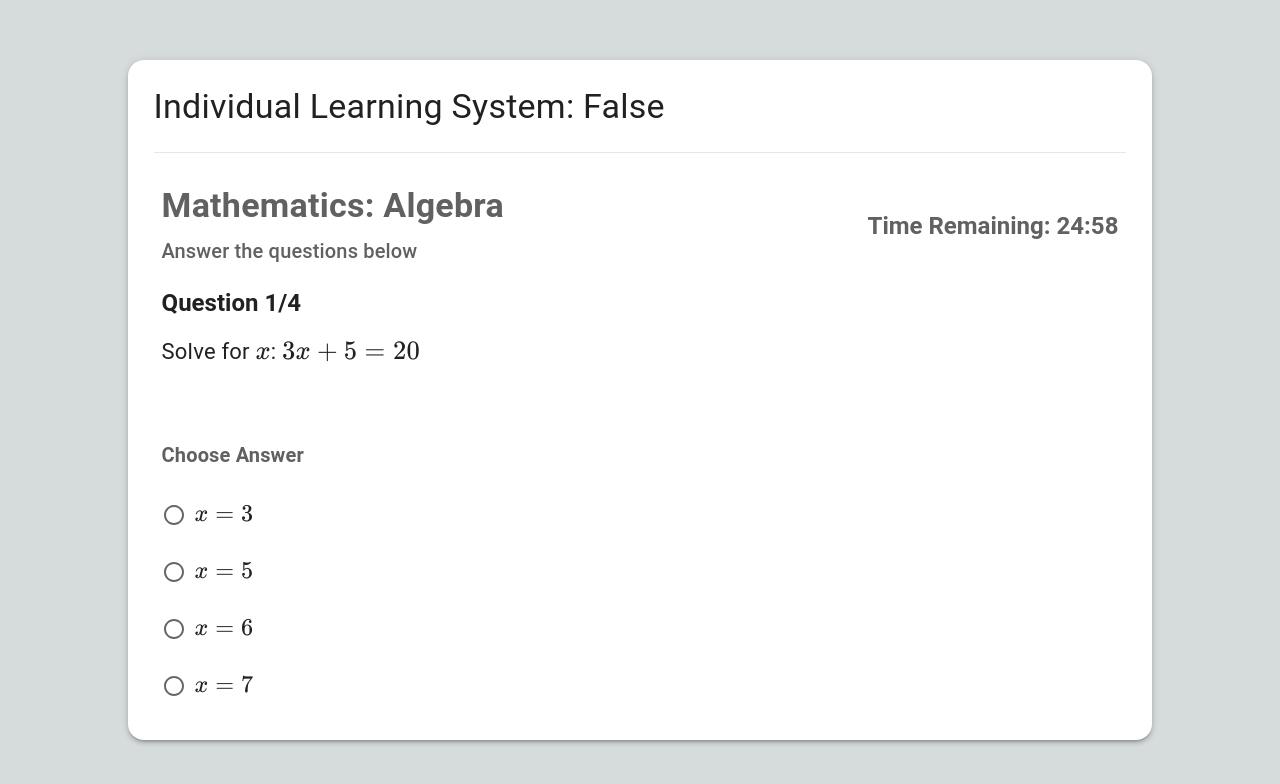
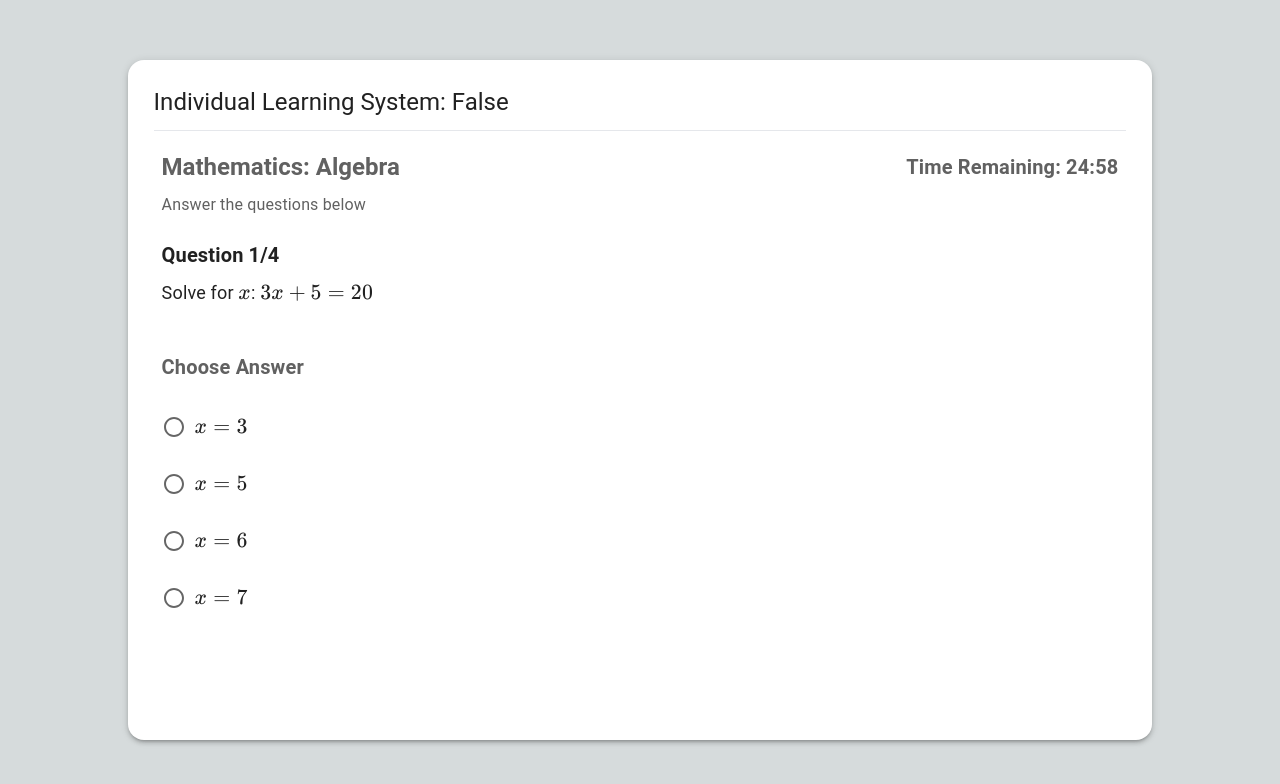
Before and after one commit to stephenBletsas/Ind_Learning_System, a Next.js app in the folder ind_learning_system/: page / in a window 1280 px wide. Both pictures are taken after a click on the button "START QUIZ". Shown: the top 784 px of the page. Built offline with nearby package versions, Linux system fonts and the light colour scheme.

Commit message:
Fixed text sizing

```diff
--- a/ind_learning_system/app/component/AIFeedback.js
+++ b/ind_learning_system/app/component/AIFeedback.js
@@ -10,17 +10,19 @@ const FeedBox = styled(Paper)(({ theme }) => ({
 	borderRadius: "16px",
     marginLeft: theme.spacing(2),
 	marginRight: theme.spacing(2),
-	marginTop: "-12px",
     width: '70%',
-    height: '40vh',
-    maxHeight: '40vh',
+    height: '35vh',
+    display: 'flex',
+    flexDirection: 'column',
+    alignItems: 'stretch',
+    overflow: 'hidden',
 }));
 
 const MessageBox = styled('div')(({ theme }) => ({
     overflow: 'scroll',
     display: 'flex',
     flexDirection: 'column',
-    height: '85%',
+    height: '95%',
     marginBottom: "8px",
 
     /* Hide scrollbar for Chrome, Safari, and Opera */
--- a/ind_learning_system/app/component/AIInput.js
+++ b/ind_learning_system/app/component/AIInput.js
@@ -12,19 +12,16 @@ const FeedBox = styled(Paper)(({ theme }) => ({
 	borderRadius: "16px",
     marginLeft: theme.spacing(2),
 	marginRight: theme.spacing(2),
-	// marginTop: "-10px",
-    position: 'relative',
     display: 'flex',
     alignItems: 'center', // Center align items vertically
+    overflow: 'hidden', // Ensure no overflow
 }));
 
 const SubmitButton = styled(Button)(({theme}) => ({
     marginLeft: theme.spacing(2),
     marginRight: theme.spacing(),
 	borderRadius: "16px",
-	fontSize: "18px",
     backgroundColor: theme.palette.amber.main,
-	// padding: "14px 64px",
 }))
 
 const AIInput = ({ status, input, submitMessage, handleInputChange }) => {
--- a/ind_learning_system/app/component/AIMessages.js
+++ b/ind_learning_system/app/component/AIMessages.js
@@ -17,7 +17,8 @@ const MessageBox = styled(Paper)(({ theme, isAss }) => ({
     maxWidth: '75%',
     // width: '95%',
     position: 'relative',
-    ...theme.typography.h6,
+    ...theme.typography.body1,
+    fontSize: '14px',
 }));
 
 const MessageContainer = styled('div')(({ theme }) => ({
@@ -36,7 +37,8 @@ const FormattedPre = styled('pre')(({ theme }) => ({
 
 const BoldText = styled('strong')(({ theme }) => ({
     // fontFamily: theme.typography.fontFamily,
-    ...theme.typography.h6,
+    ...theme.typography.body1,
+    fontSize: '14px',
     fontWeight: "bold"
 }));
 
@@ -45,7 +47,6 @@ const AIMessage = ({ m }) => {
         <MessageContainer>
             <MessageBox isAss={m.role === 'assistant'}>
                 <div key={m.id}>
-                    {/* <BoldText>{`${m.role}: `}</BoldText> */}
                     {m.role !== 'data' &&
                         <ReactMarkdown
                             remarkPlugins={[remarkMath]}
--- a/ind_learning_system/app/component/Answer.js
+++ b/ind_learning_system/app/component/Answer.js
@@ -15,11 +15,11 @@ const AnswerBody = styled('div')(({ theme }) => ({
 }));
 
 const AnswerTypography = styled('div')(({ theme, correct, incorrect }) => ({
-    ...theme.typography.p,
+    ...theme.typography.body1,
     ...(correct && { color: theme.palette.success.light }),
     ...(incorrect && { color: theme.palette.error.light }),
     backgroundColor: theme.palette.background.paper,
-    fontSize: "20px",
+    fontSize: "18px",
     display: "inline-block",
     cursor: "pointer"
 }));
--- a/ind_learning_system/app/component/Feedback.js
+++ b/ind_learning_system/app/component/Feedback.js
@@ -16,19 +16,17 @@ const FeedBox = styled(Paper)(({ theme, correct }) => ({
 	borderRadius: "16px",
     marginLeft: theme.spacing(2),
 	marginRight: theme.spacing(2),
-	marginTop: "-12px",
     width: '70%'
 }));
 
 const Title = styled('div')(({ theme }) => ({
-    ...theme.typography.h4,
+    ...theme.typography.h6,
     padding: theme.spacing(1),
-    marginBottom: theme.spacing(2),
     fontWeight: "bold",
 }));
 
 const Content = styled('div')(({ theme }) => ({
-    ...theme.typography.h5,
+    ...theme.typography.body1,
     padding: theme.spacing(1),
 }));
 
--- a/ind_learning_system/app/component/Header.js
+++ b/ind_learning_system/app/component/Header.js
@@ -5,12 +5,12 @@ import Typography from '@mui/material/Typography';
 const HeaderContainer = styled('div')({
 	display: 'flex',
 	justifyContent: 'space-between',
-    alignItems: 'center',
-    marginTop: "24px"
+    alignItems: 'flex-start',
+    marginTop: "12px"
 });
 
 const Typo = styled('div')(({ theme }) => ({
-    ...theme.typography.h6,
+    ...theme.typography.subtitle1,
     backgroundColor: theme.palette.background.paper,
     padding: theme.spacing(1),
     paddingTop: "0px",
@@ -18,7 +18,7 @@ const Typo = styled('div')(({ theme }) => ({
 }));
 
 const Title = styled('div')(({ theme }) => ({
-    ...theme.typography.h4,
+    ...theme.typography.h5,
     backgroundColor: theme.palette.background.paper,
     padding: theme.spacing(1),
     fontWeight: "bold",
@@ -26,7 +26,7 @@ const Title = styled('div')(({ theme }) => ({
 }));
 
 const Timer = styled('div')(({ theme }) => ({
-    ...theme.typography.h5,
+    ...theme.typography.h6,
     backgroundColor: theme.palette.background.paper,
     padding: theme.spacing(1),
     fontWeight: "bold",
--- a/ind_learning_system/app/component/Main.js
+++ b/ind_learning_system/app/component/Main.js
@@ -33,7 +33,7 @@ const NextButton = styled(Button)(({ theme }) => ({
 	padding: "14px 64px",
     position: "absolute",
     right: "30px",
-	bottom: "30px"
+	bottom: "15px"
 }));
 
 const SubmitButton = styled(Button)(({ theme }) => ({
@@ -44,7 +44,7 @@ const SubmitButton = styled(Button)(({ theme }) => ({
 	padding: "14px 64px",
     position: "absolute",
     right: "30px",
-	bottom: "30px"
+	bottom: "15px"
 }));
 
 const ButtonsContainer = styled('div')({
--- a/ind_learning_system/app/component/Question.js
+++ b/ind_learning_system/app/component/Question.js
@@ -6,9 +6,11 @@ import rehypeKatex from 'rehype-katex';
 import 'katex/dist/katex.min.css'; // Import KaTeX CSS for styling
 
 const DivIndex = styled('div')(({ theme }) => ({
-    ...theme.typography.h5,
+    ...theme.typography.h6,
     backgroundColor: theme.palette.background.paper,
     padding: theme.spacing(1),
+    paddingBottom: '0',
+    paddingTop: '0',
     fontWeight: "bold",
     paddingTop: "12px"
 }));
@@ -17,8 +19,8 @@ const QuestionBody = styled('div')(({ theme }) => ({
     ...theme.typography.body1,
     backgroundColor: theme.palette.background.paper,
     padding: theme.spacing(1),
-    fontSize: "22px",
-    marginBottom: "50px",
+    fontSize: "18px",
+    marginBottom: "24px",
     overflowX: "auto",
     overflowY: "hidden",
     marginTop: "0px"
--- a/ind_learning_system/app/component/Result.js
+++ b/ind_learning_system/app/component/Result.js
@@ -18,7 +18,7 @@ const SvgContainer = styled('div')({
 });
 
 const ResultParagraph = styled('div')(({ theme }) => ({
-    ...theme.typography.h5,
+    ...theme.typography.h6,
     textAlign: "center",
     marginBottom: "24px",
     backgroundColor: theme.palette.background.paper,
@@ -26,7 +26,7 @@ const ResultParagraph = styled('div')(({ theme }) => ({
 }));
 
 const Typo = styled('div')(({ theme }) => ({
-    ...theme.typography.h4,
+    ...theme.typography.h5,
     textAlign: "center",
     marginBottom: "24px",
     backgroundColor: theme.palette.background.paper,
@@ -38,10 +38,9 @@ const Typo = styled('div')(({ theme }) => ({
 const SaveButton = styled(Button)(({ theme }) => ({
 	margin: theme.spacing(),
 	borderRadius: "16px",
-	fontSize: "18px",
+	fontSize: "14px",
     marginTop: "20px",
-	padding: "14px 64px",
-
+	padding: "14px 24px",
 }));
 
 const Result = ({ result, questionAnswers, storeMessages, questionFeedbackDurations }) => {
--- a/ind_learning_system/app/page.js
+++ b/ind_learning_system/app/page.js
@@ -67,7 +67,7 @@ export default function Home() {
 	return (
 		<ThemeProvider theme={theme}>
 			<MainPaper elevation={3} square={false}>
-				<Typography variant="h4" gutterBottom marginBottom={"24px"}>
+				<Typography variant="h5" gutterBottom marginBottom={"12px"}>
 					Individual Learning System: {isAI ? "True" : "False"}
 				</Typography>
 				<hr key={"horizontalLine"} width={"100%"} />
```
